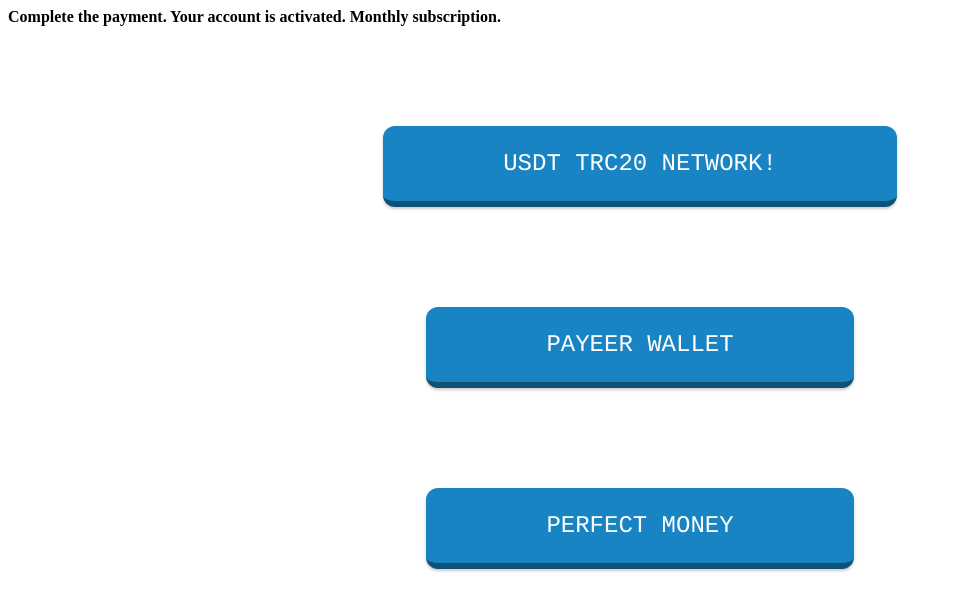
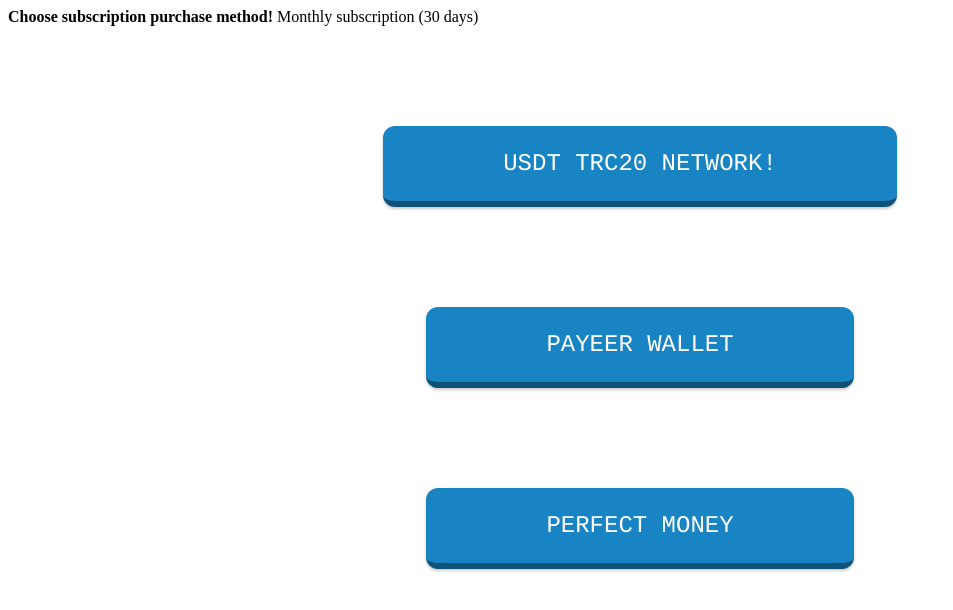
Before and after one commit to trb9355/literate-lamp, a plain HTML site: page index.html in a window 1280 px wide. Shown: the whole page, without its empty margins (0-953 px from the left). Drawn offline with Linux system fonts and the light colour scheme.

Commit message:
Update index.html

```diff
--- a/index.html
+++ b/index.html
@@ -1,5 +1,6 @@
-<b> Complete the payment. Your account is activated. </b>
- <b>Monthly subscription. </b>
+<b>Choose subscription purchase method! </b>
+<b1Your account is not active!</b1>
+ <b3>Monthly subscription (30 days) </b3>
 
 
 <!DOCTYPE html>
```
